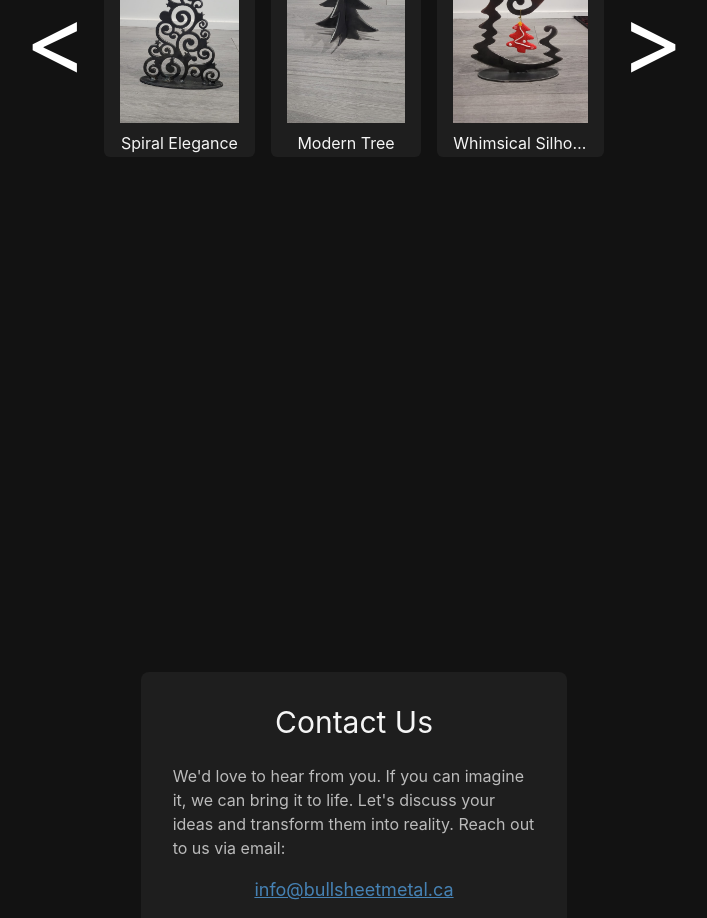
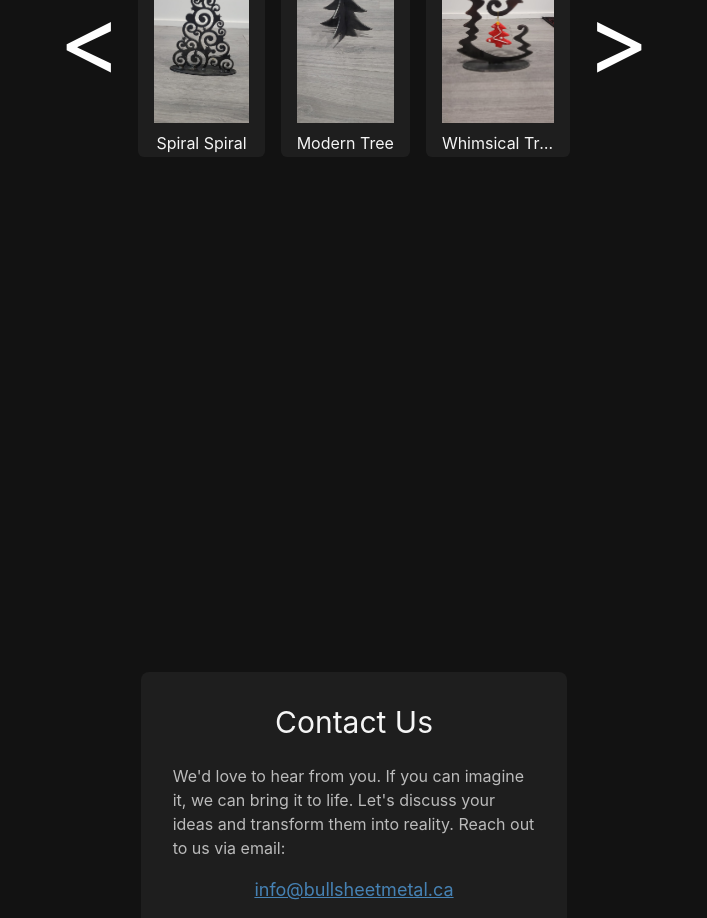
Before and after one commit to TimothyJReid/bullSheetMetal, a React (Create React App) app: page / in a window 1280 px wide. Shown: the part 1240-2158 px from the top of the page, without its empty margins (286-993 px from the left). Built offline with nearby package versions, Linux system fonts and the light colour scheme.

Commit message:
small fix to carousel

```diff
--- a/src/components/Showcase.js
+++ b/src/components/Showcase.js
@@ -2,9 +2,9 @@ import React, { useState, useEffect, useCallback } from "react";
 
 const Showcase = () => {
   const carouselItems = [
-    { image: "/xmas1.jpg", description: "Spiral Elegance" },
+    { image: "/xmas1.jpg", description: "Spiral Spiral" },
     { image: "/xmas2.jpg", description: "Modern Tree" },
-    { image: "/xmas3.jpg", description: "Whimsical Silhouette" },
+    { image: "/xmas3.jpg", description: "Whimsical Tree" },
     { image: "/IMG1.jpg", description: "Description 4" },
     { image: "/IMG2.jpg", description: "Description 5" },
     { image: "/IMG3.jpg", description: "Description 6" },
```
